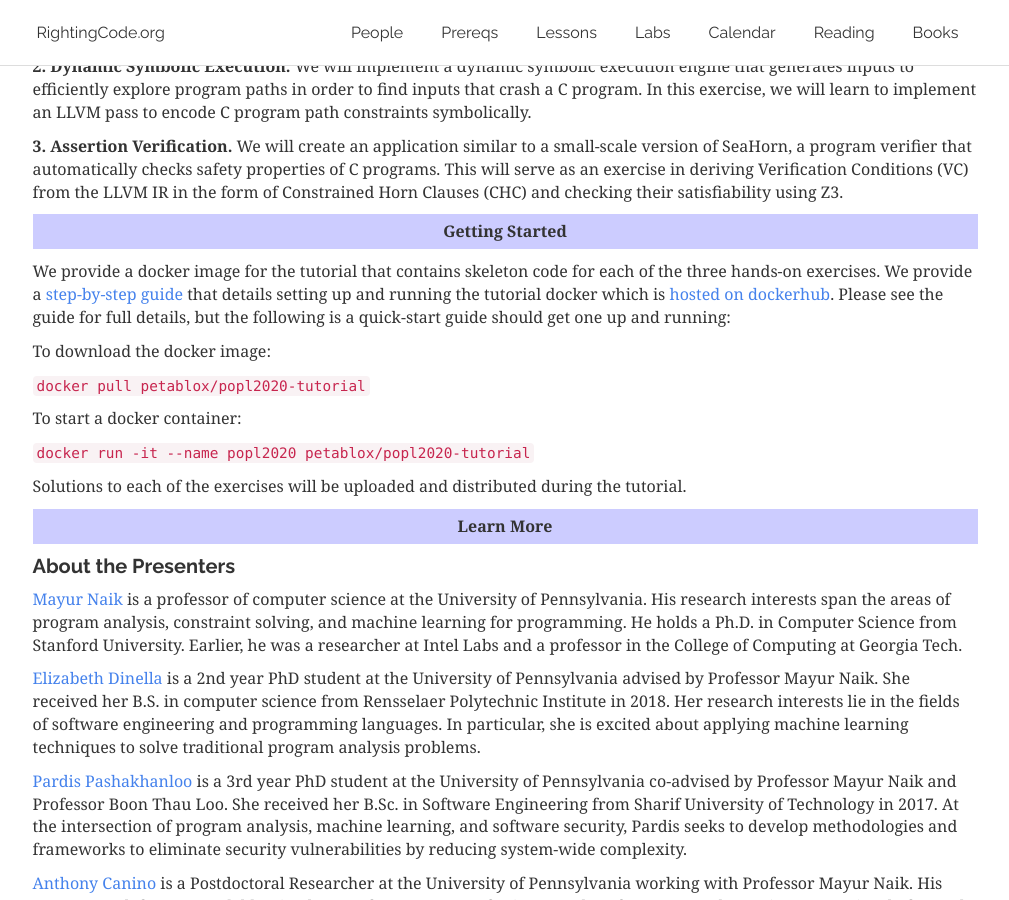
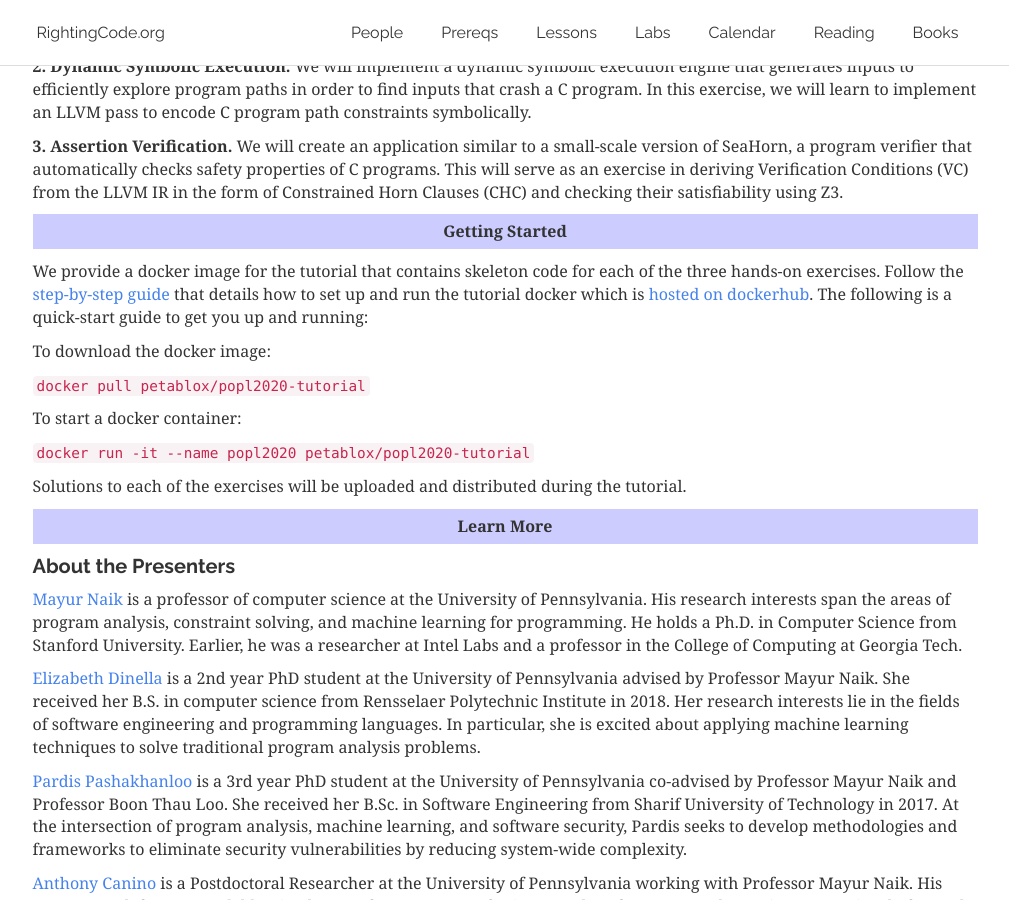
Before and after one commit to rightingcode/rightingcode.github.io, a Jekyll site: the page built from tutorials/popl20/index.html, in a window 1280 px wide and 900 px high, scrolled down 968 px. Shown: the whole window, without its empty margins (135-1144 px from the left). Built offline with Jekyll 4.4.1, drawn with Linux system fonts in a browser that asks for light colours; nearby versions of some CDN libraries.

Commit message:
update to getting started instructions

```diff
--- a/tutorials/popl20/index.html
+++ b/tutorials/popl20/index.html
@@ -101,7 +101,7 @@
 
 <p>
 
-We provide a docker image for the tutorial that contains skeleton code for each of the three hands-on exercises. We provide a <a href=https://docs.google.com/document/d/1eljJKiIjI0n8MMmOQ76qBMBSOHakFMc4kF16iiAjBec/edit>step-by-step guide</a> that details setting up and running the tutorial docker which is <a href="https://hub.docker.com/repository/docker/petablox/popl2020-tutorial">hosted on dockerhub</a>. Please see the guide for full details, but the following is a quick-start guide should get one up and running:
+We provide a docker image for the tutorial that contains skeleton code for each of the three hands-on exercises. Follow the <a href=https://docs.google.com/document/d/1eljJKiIjI0n8MMmOQ76qBMBSOHakFMc4kF16iiAjBec/edit>step-by-step guide</a> that details how to set up and run the tutorial docker which is <a href="https://hub.docker.com/repository/docker/petablox/popl2020-tutorial">hosted on dockerhub</a>. The following is a quick-start guide to get you up and running:
 
 <p>
 To download the docker image:
```
